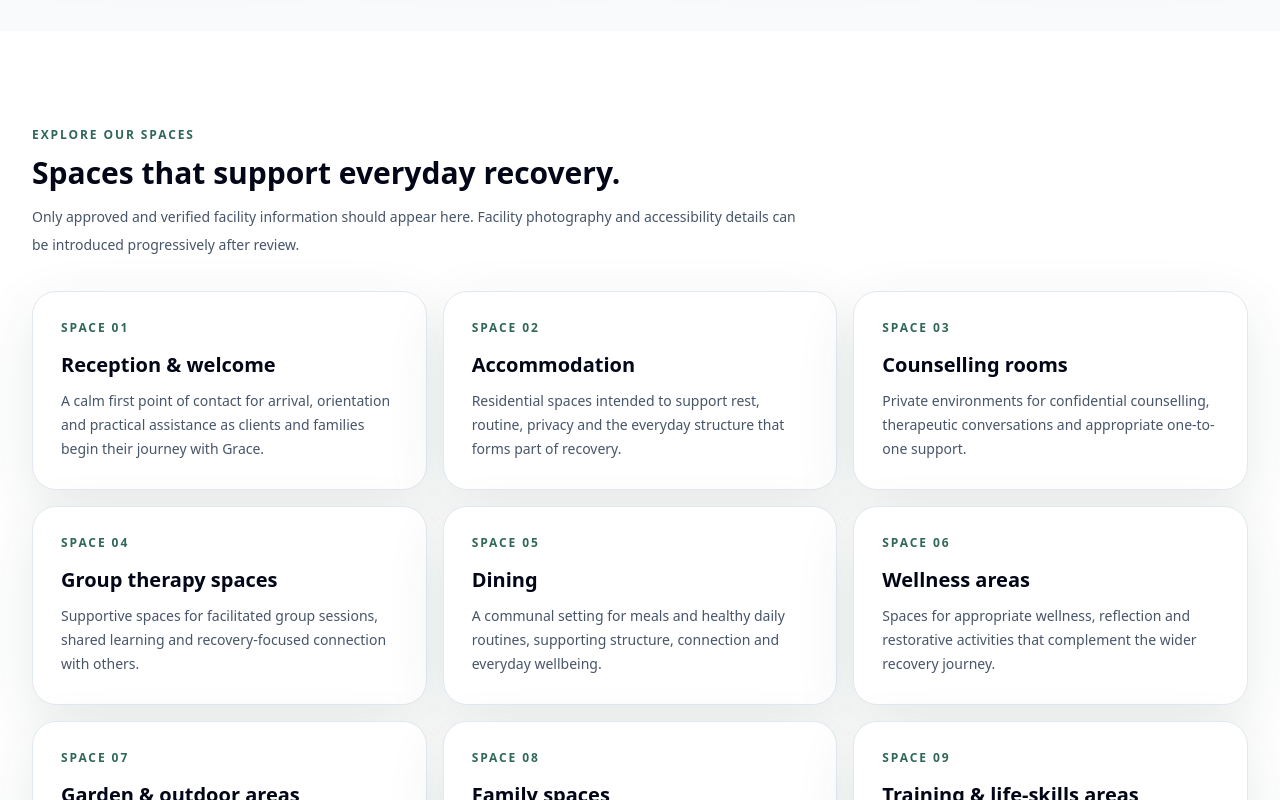
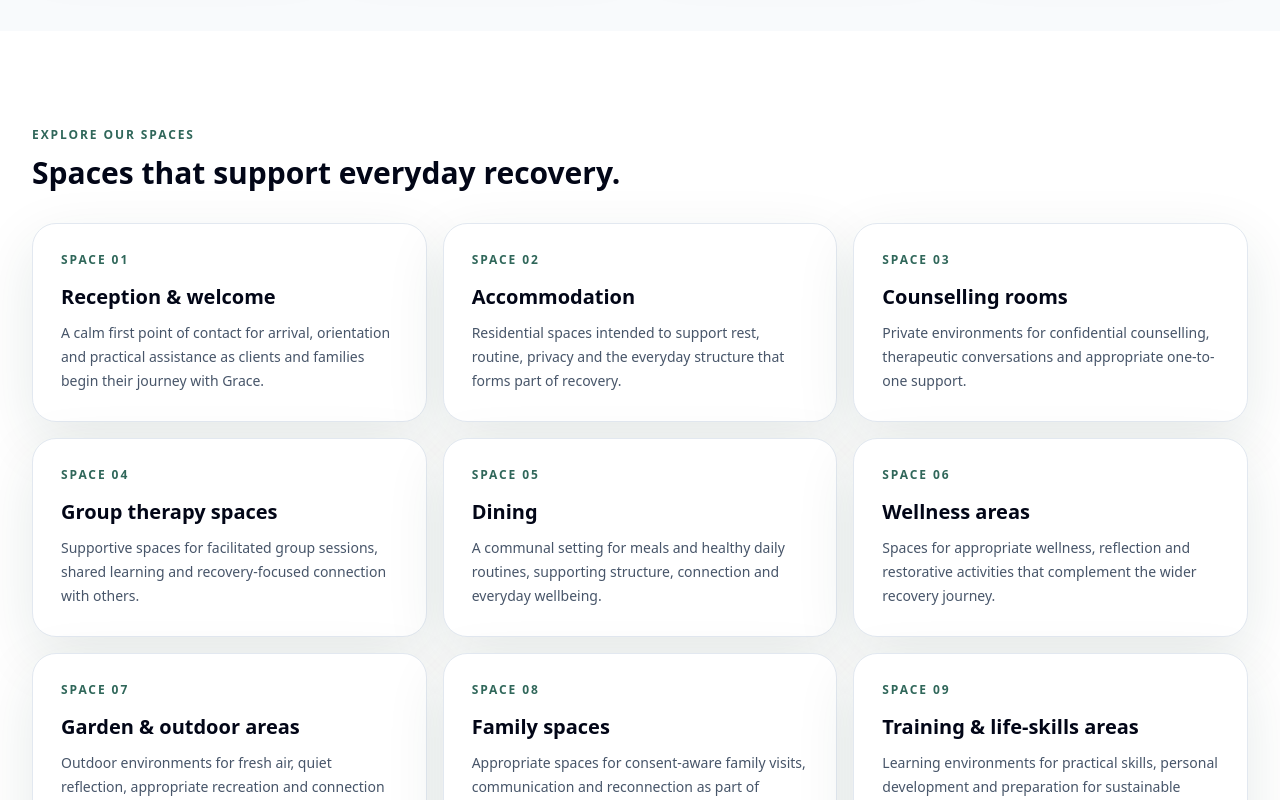
Before and after one commit to EPHANTUS2026/EPHANTUS2026-The_loving-Hand-of-Grace-., a Next.js app: page /life-at-grace in a window 1280 px wide. Shown: the part 1380-2180 px from the top of the page. Built offline with nearby package versions, Linux system fonts and the light colour scheme; no server answers.

Commit message:
Remove internal facility review note from Life at Grace

```diff
--- a/app/life-at-grace/page.js
+++ b/app/life-at-grace/page.js
@@ -47,7 +47,7 @@ export default function Page(){
   </div></section>
 
   <section className="section"><div className="container-page">
-   <div className="max-w-3xl"><div className="text-xs font-black uppercase tracking-[.16em] text-grace-700">Explore our spaces</div><h2 className="mt-3 text-3xl font-black text-slate-950">Spaces that support everyday recovery.</h2><p className="mt-3 text-sm leading-7 text-slate-600">Only approved and verified facility information should appear here. Facility photography and accessibility details can be introduced progressively after review.</p></div>
+   <div className="max-w-3xl"><div className="text-xs font-black uppercase tracking-[.16em] text-grace-700">Explore our spaces</div><h2 className="mt-3 text-3xl font-black text-slate-950">Spaces that support everyday recovery.</h2></div>
    <div className="mt-8 grid grid-cols-1 gap-4 md:grid-cols-2 xl:grid-cols-3">{spaces.map((space,i)=><article key={space.title} className="card h-full min-w-0 overflow-hidden"><div className="text-xs font-black uppercase tracking-[.16em] text-grace-700">Space {String(i+1).padStart(2,'0')}</div><h3 className="mt-4 break-words text-xl font-black leading-tight text-slate-950">{space.title}</h3><p className="mt-3 break-words text-sm leading-6 text-slate-600">{space.description}</p></article>)}</div>
   </div></section>
 
```
